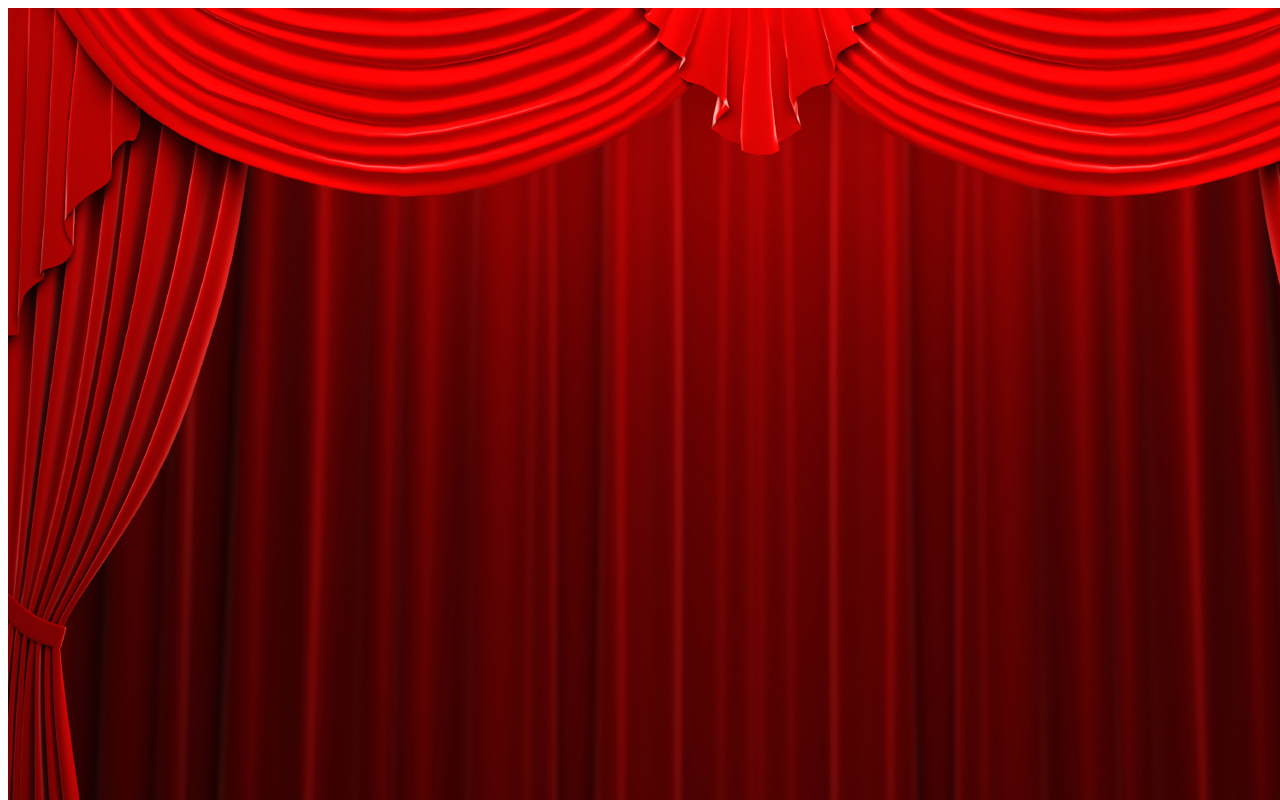
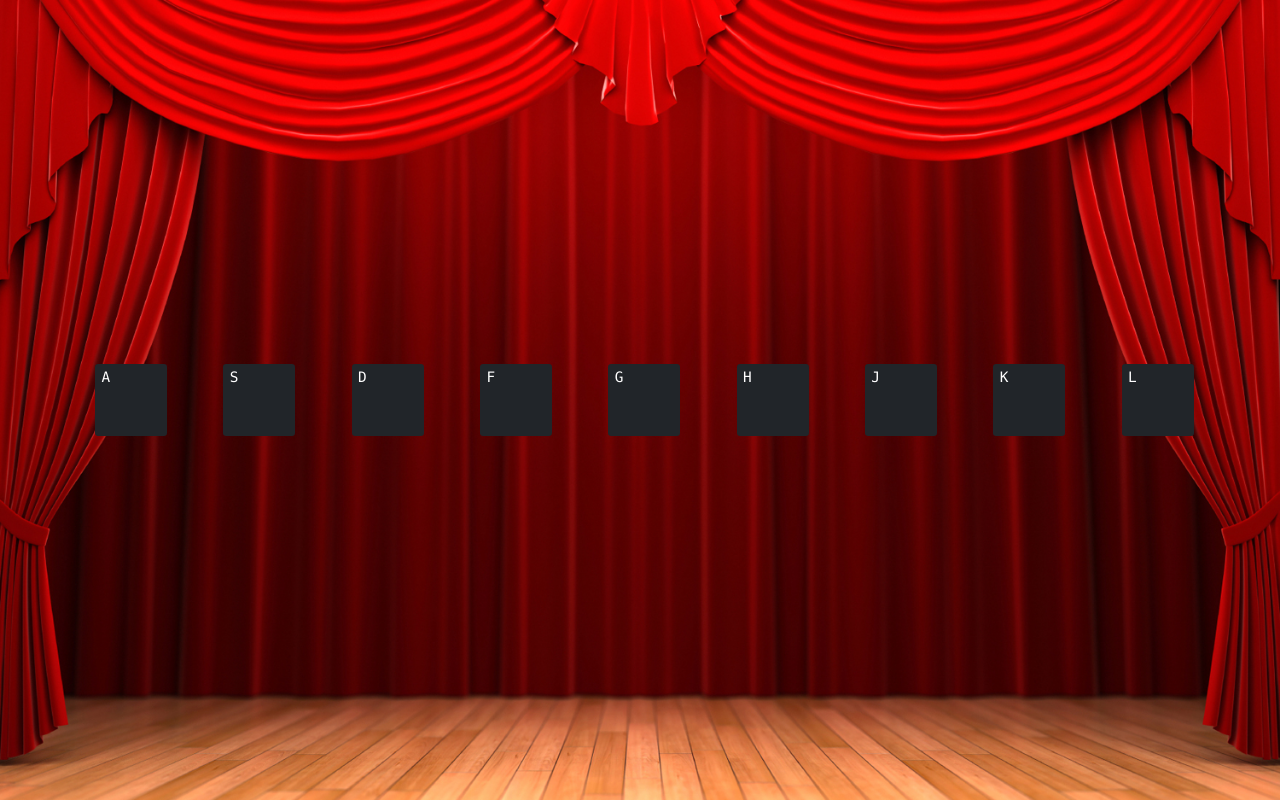
Before and after one commit to declanmeehan/music_page, a plain HTML site: page index.html in a window 1280 px wide. Drawn offline with nearby package versions, Linux system fonts and the light colour scheme.

Commit message:
fixes the key layout, but breaks the audio output

```diff
--- a/index.html
+++ b/index.html
@@ -3,31 +3,65 @@
 <head>
   <meta charset="UTF-8">
   <link rel="stylesheet" type="text/css" href="./stylesheet.css">
+  <link rel="stylesheet" href="https://maxcdn.bootstrapcdn.com/bootstrap/4.0.0-beta.2/css/bootstrap.min.css" integrity="sha384-PsH8R72JQ3SOdhVi3uxftmaW6Vc51MKb0q5P2rRUpPvrszuE4W1povHYgTpBfshb" crossorigin="anonymous">
   <title>keyboard instruments</title>
 </head>
 <body>
-  <div id="background">
-    <img src="./images/background_img.jpg">
-  </div>
-  <div class="keys">
+  <div id="background-container">
+     <img src="./images/background_img.jpg" class="img-fluid" id="background-image" alt="background"/>
+    <div class="keys" id="key-container">
+      <div id="keys_row_1" class="row justify-content-between" >
+
+        <div class="col-lg-1 align-self-center">
           <div data-key="65" class="key"></div>
             <kbd>A</kbd>
-    <div data-key="83" class="key"></div>
+          </div>
+
+        <div class="col-lg-1 align-self-center">
+          <div data-key="83" class="key "></div>
             <kbd>S</kbd>
-    <div data-key="68" class="key"></div>
+        </div>
+
+        <div class="col-lg-1 align-self-center">
+          <div data-key="68" class="key "></div>
             <kbd>D</kbd>
-    <div data-key="70" class="key"></div>
+        </div>
+
+        <div class="col-lg-1 align-self-center">
+        <div data-key="70" class="key "></div>
             <kbd>F</kbd>
-    <div data-key="71" class="key"></div>
+        </div>
+
+         <div class="col-lg-1 align-self-center">
+            <div data-key="71" class="key "></div>
               <kbd>G</kbd>
-    <div data-key="72" class="key"></div>
+
+        </div>
+
+         <div class="col-lg-1 align-self-center">
+            <div data-key="72" class="key "></div>
               <kbd>H</kbd>
-    <div data-key="74" class="key"></div>
+        </div>
+
+          <div class="col-lg-1 align-self-center">
+            <div data-key="74" class="key "></div>
               <kbd>J</kbd>
-    <div data-key="75" class="key"></div>
+          </div>
+
+          <div class="col-lg-1 align-self-center">
+            <div data-key="75" class="key "></div>
               <kbd>K</kbd>
-    <div data-key="76" class="key"></div>
+          </div>
+
+          <div class="col-lg-1 align-self-center">
+            <div data-key="76" class="key "></div>
               <kbd>L</kbd>
+          </div>
+        </div>
+          </div>
+        </div>
+      </div>
+    </div>
   </div>
 <audio data-key="65" src="./sounds/Kicks/Hard_kick_1.WAV"> </audio>
 <audio data-key="83" src="./sounds/Toms/N-Tom1.WAV"> </audio>
@@ -40,6 +74,8 @@
 <audio data-key="76" src="./sounds/Rise and Falls/Rise_FX5.WAV"> </audio>
 
 
-<script type="text/javascript" src="./main.js"></script>
+<script type="text/javascript" src="./main.js">
+  <script src="https://maxcdn.bootstrapcdn.com/bootstrap/4.0.0-beta.2/js/bootstrap.min.js" integrity="sha384-alpBpkh1PFOepccYVYDB4do5UnbKysX5WZXm3XxPqe5iKTfUKjNkCk9SaVuEZflJ" crossorigin="anonymous"></script>
+</script>
 </body>
 </html>
--- a/stylesheet.css
+++ b/stylesheet.css
@@ -3,10 +3,43 @@ html {
 }
 
 
-#background {
-  position: fixed;
-  width: 10px;
-  height: 10px;
-  background-repeat: no-repeat;
-  background-attachment: fixed;
+#background-container {
+  position: relative;
+
 }
+
+#background-image {
+  position: absolute;
+}
+
+#key-container {
+  height: 100vh;
+  width: 100%;
+  position: absolute;
+  display: inline-block;
+
+  z-index: 1;
+}
+
+#keys_row_1 {
+  width: 90%;
+  padding: 1em;
+  margin-left: 5%;
+  height:100%;
+}
+
+key {
+  padding: 1em;
+  margin: 1em;
+}
+
+kbd {
+  width: 5em;
+  height: 5em;
+  padding: 1em;
+   display: inline-block;
+}
+
+#key-container {
+  width: 100%;
+}
```
Lines whose indentation alone changed are shown as unchanged.
